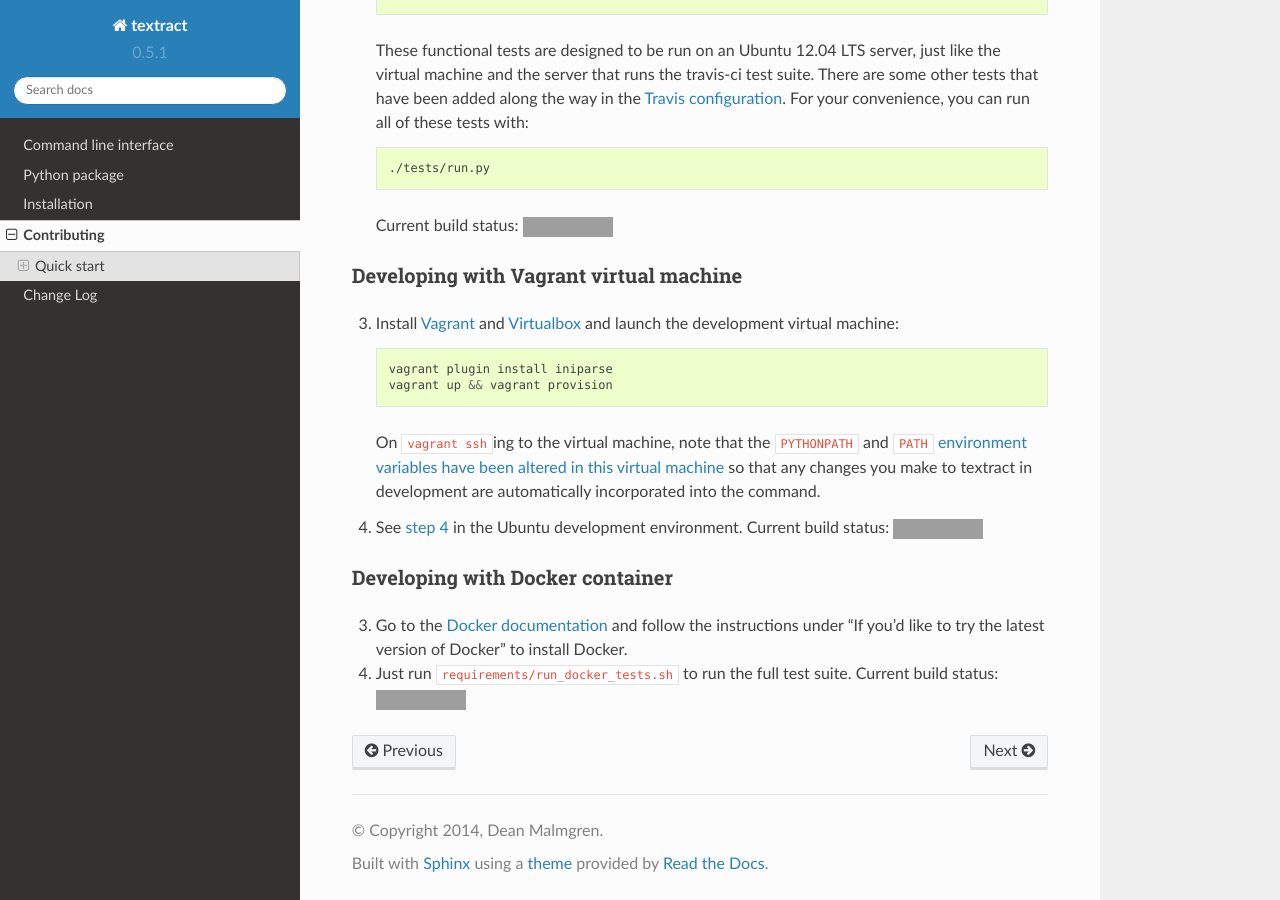
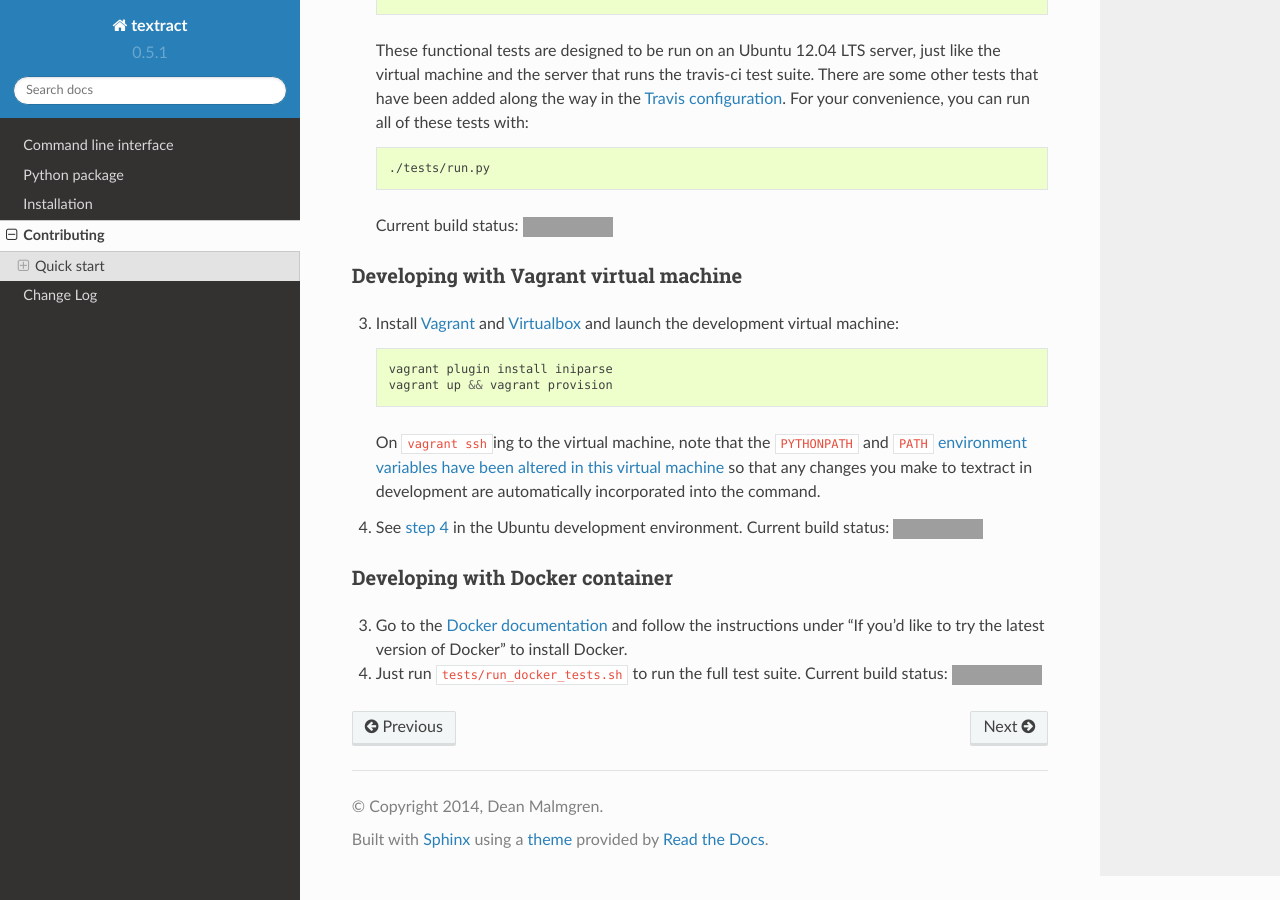
Before and after one commit to deanmalmgren/textract, a Sphinx documentation site: the page built from docs/contributing.rst, in a window 1280 px wide and 900 px high, scrolled down 1110 px. Built offline with Sphinx 7.4.7 and the Read the Docs theme 2.0.0, drawn with Linux system fonts in a browser that asks for light colours; grey boxes are pictures that could not be loaded.

Commit message:
moved Dockerfile to project root and reconfigured paths to using ./requirements and ./provision separately again

```diff
--- a/docs/contributing.rst
+++ b/docs/contributing.rst
@@ -114,7 +114,7 @@ Developing with Docker container
    and follow the instructions under "If you'd like to try the latest
    version of Docker" to install Docker.
 
-4. Just run ``requirements/run_docker_tests.sh`` to run the full test suite.
+4. Just run ``tests/run_docker_tests.sh`` to run the full test suite.
    Current build status: |Build Status|
 
 
```
Also changed, not shown: .travis.yml, 15 other files.
